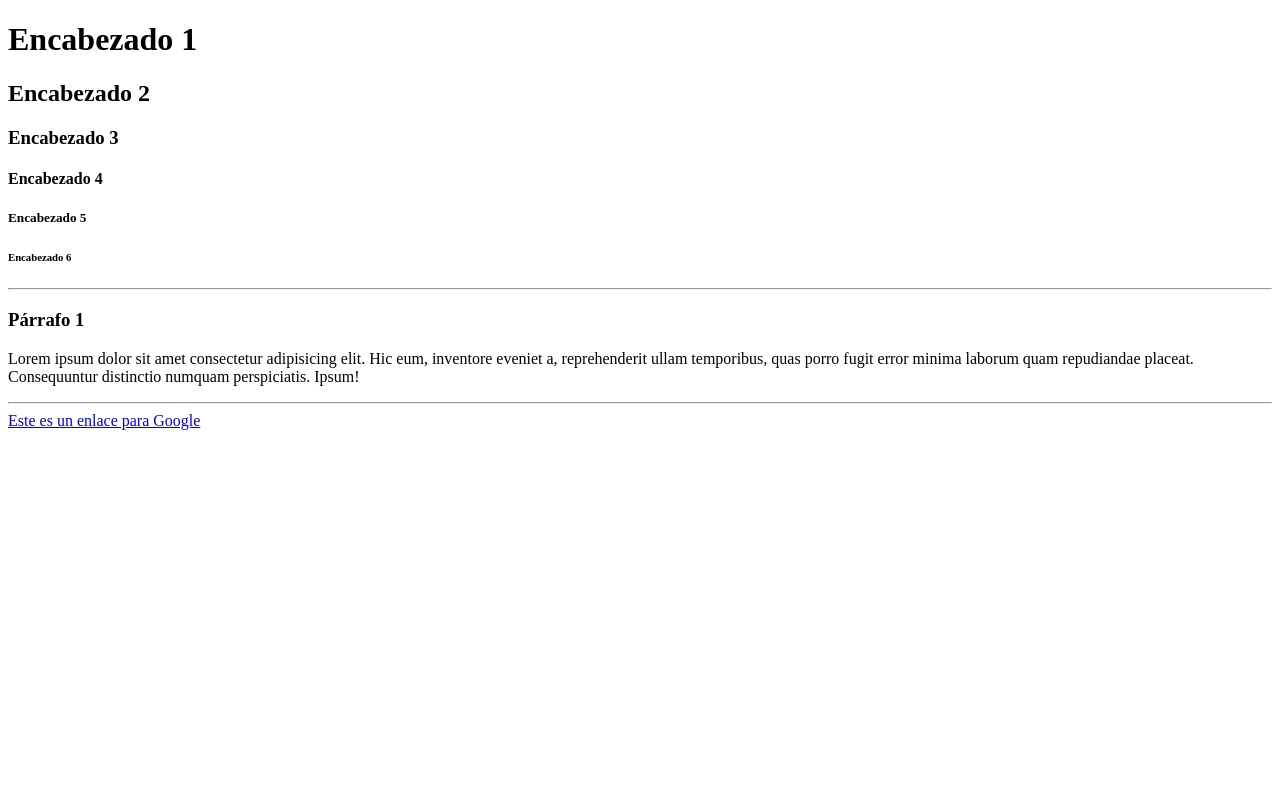
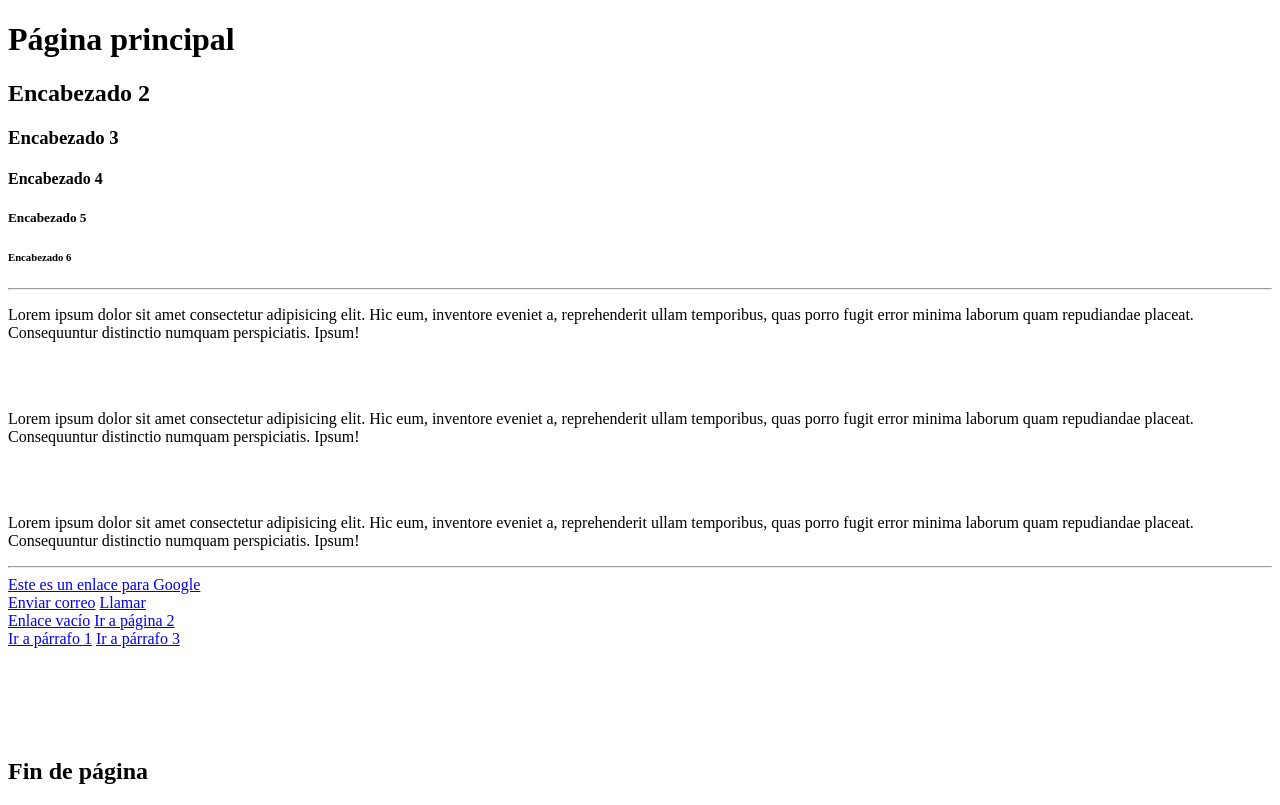
Before and after one commit to klbfs/generation-ch16, a plain HTML site: page 3-IntroWeb/html/index.html in a window 1280 px wide. Drawn offline with Linux system fonts and the light colour scheme.

Commit message:
Introduccion a Html p3

```diff
--- a/3-IntroWeb/html/index.html
+++ b/3-IntroWeb/html/index.html
@@ -1,5 +1,5 @@
 <!DOCTYPE html>
-<html lang="en">
+<html lang="es">
 <head>
     <meta charset="UTF-8">
     <meta http-equiv="X-UA-Compatible" content="IE=edge">
@@ -8,7 +8,7 @@
 </head>
 <body>
     <!--Encabezados h1:h6-->
-    <h1>Encabezado 1</h1>
+    <h1>Página principal</h1>
     <h2>Encabezado 2</h2>
     <h3>Encabezado 3</h3>
     <h4>Encabezado 4</h4>
@@ -18,10 +18,17 @@
     <hr><!--Separador-->
 
     <!--Párrafo 1-->
-    <h3>Párrafo 1</h3>
-    <p>Lorem ipsum dolor sit amet consectetur adipisicing elit. Hic eum, inventore eveniet a, reprehenderit ullam temporibus, quas porro fugit error minima laborum quam repudiandae placeat. Consequuntur distinctio numquam perspiciatis. Ipsum!</p>
+
+    <p id="parrafo1">Lorem ipsum dolor sit amet consectetur adipisicing elit. Hic eum, inventore eveniet a, reprehenderit ullam temporibus, quas porro fugit error minima laborum quam repudiandae placeat. Consequuntur distinctio numquam perspiciatis. Ipsum!</p>
     <!--Escoger #palabras: <h3>lorem125</h3>-->
+    <br>
+    <br>
     <!--Párrafo 2-->
+    <p id="parrafo2">Lorem ipsum dolor sit amet consectetur adipisicing elit. Hic eum, inventore eveniet a, reprehenderit ullam temporibus, quas porro fugit error minima laborum quam repudiandae placeat. Consequuntur distinctio numquam perspiciatis. Ipsum!</p>
+    <br>
+    <br>
+
+    <p id="parrafo3">Lorem ipsum dolor sit amet consectetur adipisicing elit. Hic eum, inventore eveniet a, reprehenderit ullam temporibus, quas porro fugit error minima laborum quam repudiandae placeat. Consequuntur distinctio numquam perspiciatis. Ipsum!</p>
 
     <hr><!--Separador-->
 
@@ -31,7 +38,29 @@
     " target="_blank">Este es un enlace para Google</a>
 
     <br> <!--Salto de línea-->
+    <a href="mailto:karenlbfs@gmail.com">Enviar correo</a> <!--mailto es un link para abrir correo y mandarlo a correo de href -->
+
+    <a href="tel:+5543587962">Llamar</a>
+    <!--En celular se nos abre app para llamar, en compu no-->
+
+    <br>
+    <a href="#">Enlace vacío</a>
+    <a href="assets/pages/pagina2.html">Ir a página 2</a>
+
+    <br>
+
+    <!--Enlace con id-->
+    <a href="#parrafo1">Ir a párrafo 1</a>
+    <a href="#parrafo3">Ir a párrafo 3</a>
 
 
+    <br>
+    <br>
+    <br>
+    <br>
+    <br>
+    <br>
+
+    <h2>Fin de página</h2>
 </body>
 </html>
```
Also changed, not shown: 3-IntroWeb/html/assets/pages/pagina2.html (added, +29 -0 lines), 3-IntroWeb/html/assets/img/Perrito.jpg (added).
